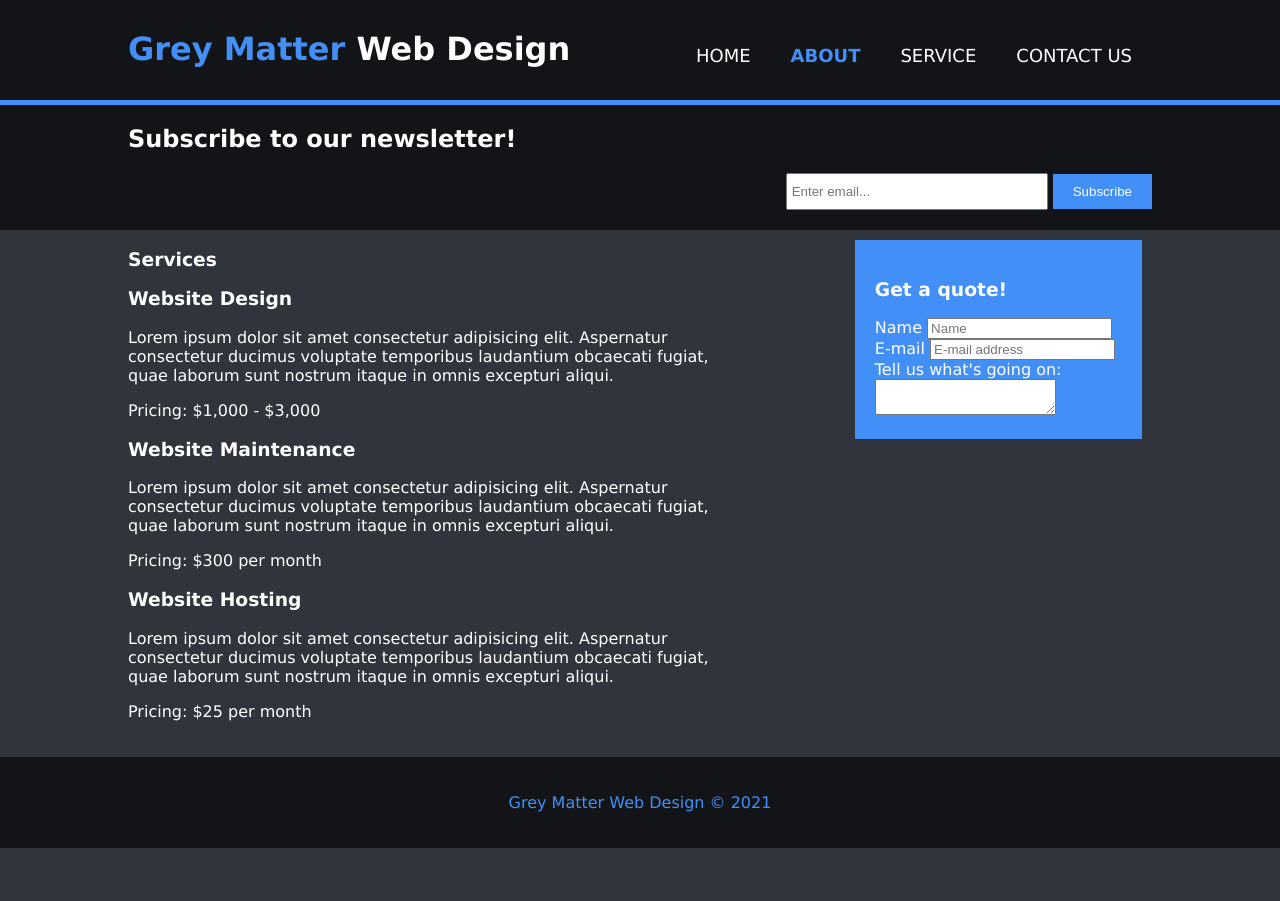
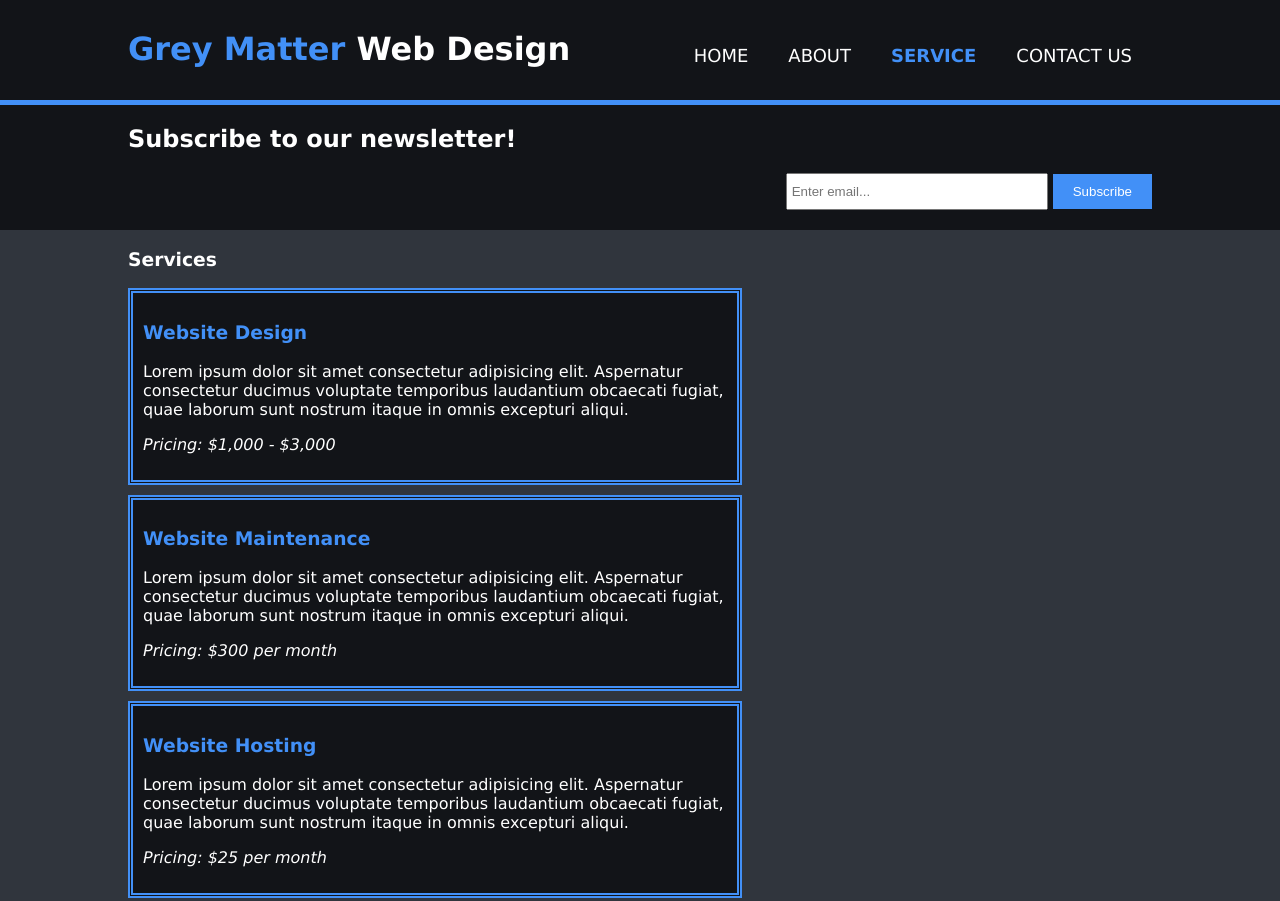
Before and after one commit to Alluveon/greymatter, a plain HTML site: page services.html in a window 1280 px wide. Shown: the top 901 px of the page. Before the commit the page ends 848 px from the top, so only its background shows below. Drawn offline with Linux system fonts and the light colour scheme.

Commit message:
halfway point

```diff
--- a/css/styles.css
+++ b/css/styles.css
@@ -141,11 +141,25 @@ aside#sidebar{
     margin-top: 10px;
 }
 
+/*main column*/
 article#main-col{
     float: left;
     width: 60%;
 }
+/*services* - planning on adjusting this, see services.html*/
+ul#services li{
+    list-style: none;
+    padding: 10px;
+    border: 5px double #4290f7;
+    background-color:#121418;
+    margin-bottom: 10px;
+}
 
+ul#services h3{
+    color: #4290f7;
+}
+
+/*footer*/
 footer{
     padding: 20px;
     margin-top: 20px;
--- a/services.html
+++ b/services.html
@@ -6,7 +6,7 @@
       <meta name="description" content="Affordable and professional web design"/>
       <meta name="keywords" content="web design, affordable web design, professional web design" />
       <meta name="author" content="Alluveon"/>
-      <title>Grey Matter Web Design | Home</title>
+      <title>Grey Matter Web Design | Services</title>
       <link rel="stylesheet" href="css/styles.css" type="text/css"/>
     </head>
 
@@ -20,8 +20,8 @@
          <nav>
           <ul>
             <li><a href="index.html">Home</a></li>
-            <li class="current"><a href="about.html">About</a></li>
-            <li><a href="services.html">Service</a></li>
+            <li><a href="about.html">About</a></li>
+            <li class="current"><a href="services.html">Service</a></li>
             <li><a href="contact.html">Contact Us</a></li>
          </ul>
 
@@ -42,32 +42,33 @@
 
     <section id="main">
       <div class="container">
-        <article id="main-col">
+        <article id="main-col"> <!--i want to revise this section so it is equally spaced, and then stacks when
+                                    under a certain width, like the first page-->
          <h1 class="page-title"">Services</h1>
          <ul id="services">
            <li>
             <h3>Website Design</h3>
             <p>Lorem ipsum dolor sit amet consectetur adipisicing elit. Aspernatur consectetur ducimus voluptate temporibus laudantium obcaecati fugiat, quae laborum sunt nostrum itaque in omnis excepturi aliqui.</p>
-            <p>Pricing: $1,000 - $3,000</p>
+            <p><em>Pricing: $1,000 - $3,000</em></p>
            </li>
 
            <li>
             <h3>Website Maintenance</h3>
             <p>Lorem ipsum dolor sit amet consectetur adipisicing elit. Aspernatur consectetur ducimus voluptate temporibus laudantium obcaecati fugiat, quae laborum sunt nostrum itaque in omnis excepturi aliqui.</p>
-            <p>Pricing: $300 per month</p>
+            <p><em>Pricing: $300 per month</em></p>
            </li>
 
            <li>
             <h3>Website Hosting</h3>
             <p>Lorem ipsum dolor sit amet consectetur adipisicing elit. Aspernatur consectetur ducimus voluptate temporibus laudantium obcaecati fugiat, quae laborum sunt nostrum itaque in omnis excepturi aliqui.</p>
-            <p>Pricing: $25 per month</p>
+            <p><em>Pricing: $25 per month</em></p>
            </li>
 
 
          </ul>
         </article>
 
-        <aside id="sidebar">
+       <!-- <aside id="sidebar">
         <div class="blue">
             <h3>Get a quote!</h3>
             <form class="quote">
@@ -87,15 +88,12 @@
              <textarea placeholder="Message">
              </textarea>
             </div>
-
-
-
             </form>
         </aside>
+        -->
         </div>
       </div>
     </section>
-
 
     <footer>
       <div class="container">
```
